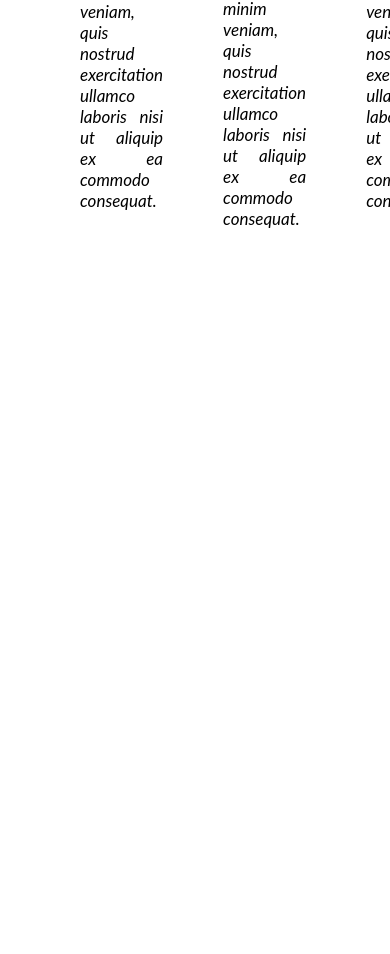
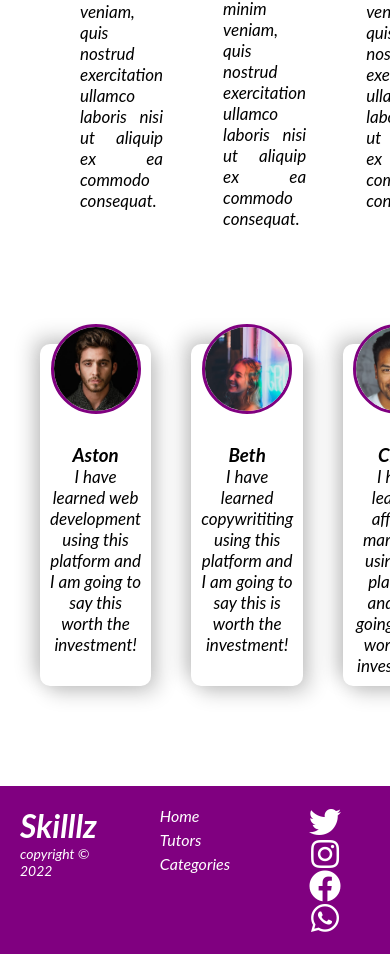
Before and after one commit to Efren-Ortega/WebDevelopment, a plain HTML site: page Pagina_3/index.html in a window 390 px wide. Shown: the part 915-1869 px from the top of the page. Before the commit the page ends 1219 px from the top, so only its background shows below. Drawn offline with Linux system fonts and the light colour scheme.

Commit message:
I finished the website for desktop now I can continue with making the website responsive for mobiles

```diff
--- a/Pagina_3/index.html
+++ b/Pagina_3/index.html
@@ -77,8 +77,63 @@
 
       </div>
     </section>
+
+    <section class="testimonials">
+      <div class="container">
+        <div class="testimonial grid-3">
+          <div class="card">
+            <div class="circle">
+              <img src="img/person_1.jpg" alt="">
+            </div>
+            <h3>Aston</h3>
+            <p>I have learned web development using this platform and I am going to
+            say this worth the investment!</p>
+          </div>
+
+          <div class="card">
+            <div class="circle">
+              <img src="img/persona_2.jpg" alt="">
+            </div>
+            <h3>Beth</h3>
+            <p>I have learned copywrititing using this platform and I am going to
+            say this is worth the investment!</p>
+          </div>
+
+          <div class="card">
+            <div class="circle">
+              <img src="img/persona_3.jpg" alt="">
+            </div>
+            <h3>Chris</h3>
+            <p>I have learned affiliate marketing using this platform and I am
+            going to say worth the investment!</p>
+          </div>
+        </div>
+      </div>
+    </section>
   </div>
 
+  <footer>
+    <div class="container grid-3">
+      <div class="copyright">
+        <h1>Skilllz</h1>
+        <p>copyright &copy; 2022</p>
+      </div>
+
+      <nav class="links">
+        <ul>
+          <li> <a href="#" class="outline">Home</a> </li>
+          <li> <a href="#" class="outline">Tutors</a> </li>
+          <li> <a href="#" class="outline">Categories</a> </li>
+        </ul>
+      </nav>
+      <div class="profiles">
+        <a href=""><i class="fab fa-twitter fa-2x"></i></a>
+        <a href=""><i class="fab fa-instagram fa-2x"></i></a>
+        <a href=""><i class="fab fa-facebook fa-2x"></i></a>
+        <a href=""><i class="fab fa-whatsapp fa-2x"></i></a>
+      </div>
+    </div>
+  </footer>
   </body>
 
 </html>
--- a/Pagina_3/styles/styles.css
+++ b/Pagina_3/styles/styles.css
@@ -75,7 +75,7 @@ p{
   height: 100%;
 }
 
-ul{
+.navbar ul{
   display: flex;
 }
 
@@ -189,3 +189,74 @@ ul{
 .stat h3{
   font-size: 15px;
 }
+
+.testimonial{
+  color: black;
+  padding: 40px;
+}
+
+.testimonial h3{
+  text-align: center;
+}
+
+.grid-3{
+  display: grid;
+  grid-template-columns: 1fr 1fr 1fr;
+  gap:40px;
+}
+
+.card{
+  padding: 10px;
+  background-color: white;
+  border-radius: 10px;
+  text-align: center;
+  box-shadow: -7px -7px 20px rgba(0, 0, 0, 0.2),
+              7px 7px 20px rgba(0, 0, 0, 0.2);
+}
+
+.card p{
+  font-size: 17px;
+}
+
+.circle{
+  height:90px;
+  width:90px;
+  border:3px solid purple;
+  border-radius:50%;
+  overflow: hidden;
+
+  position: relative;
+  top: -30px;
+  margin: auto;
+}
+
+.lower-container{
+  margin-bottom: 100px;
+}
+
+footer{
+  background: purple;
+  padding: 20px;
+}
+
+footer a{
+  color:white;
+  margin: 0 10px;
+}
+
+.links ul li{
+  margin-bottom: 5px;
+}
+
+footer a:hover{
+  color: #9867C5;
+  border-bottom: 2px solid #9867C5;
+}
+
+.copyright p{
+  font-size: 14px;
+}
+
+.profiles{
+  text-align: center;
+}
```
Also changed, not shown: Pagina_3/img/Persona_2.jpg (renamed from Pagina_3/img/Woman_Young.jpg), Pagina_3/img/Persona_3.jpg (added), Pagina_3/img/person_1.jpg (added).
